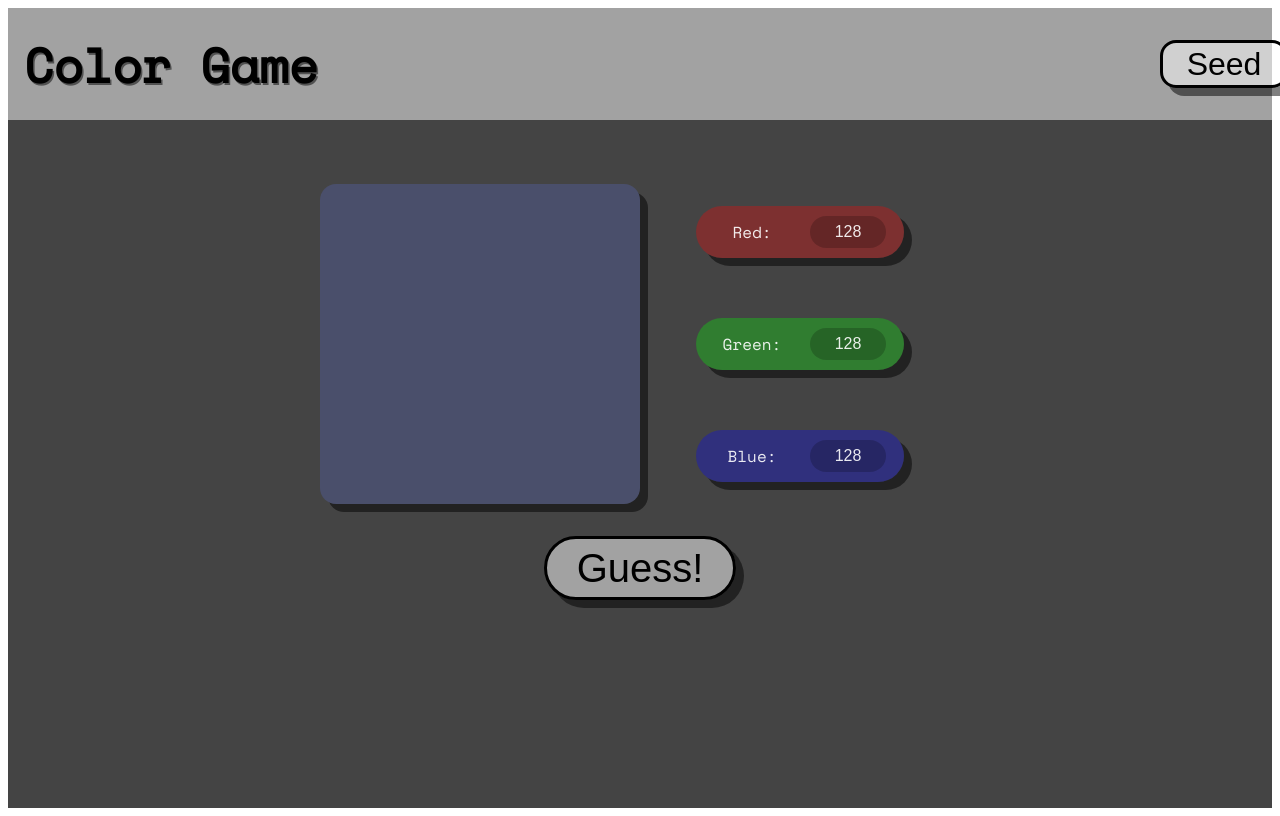
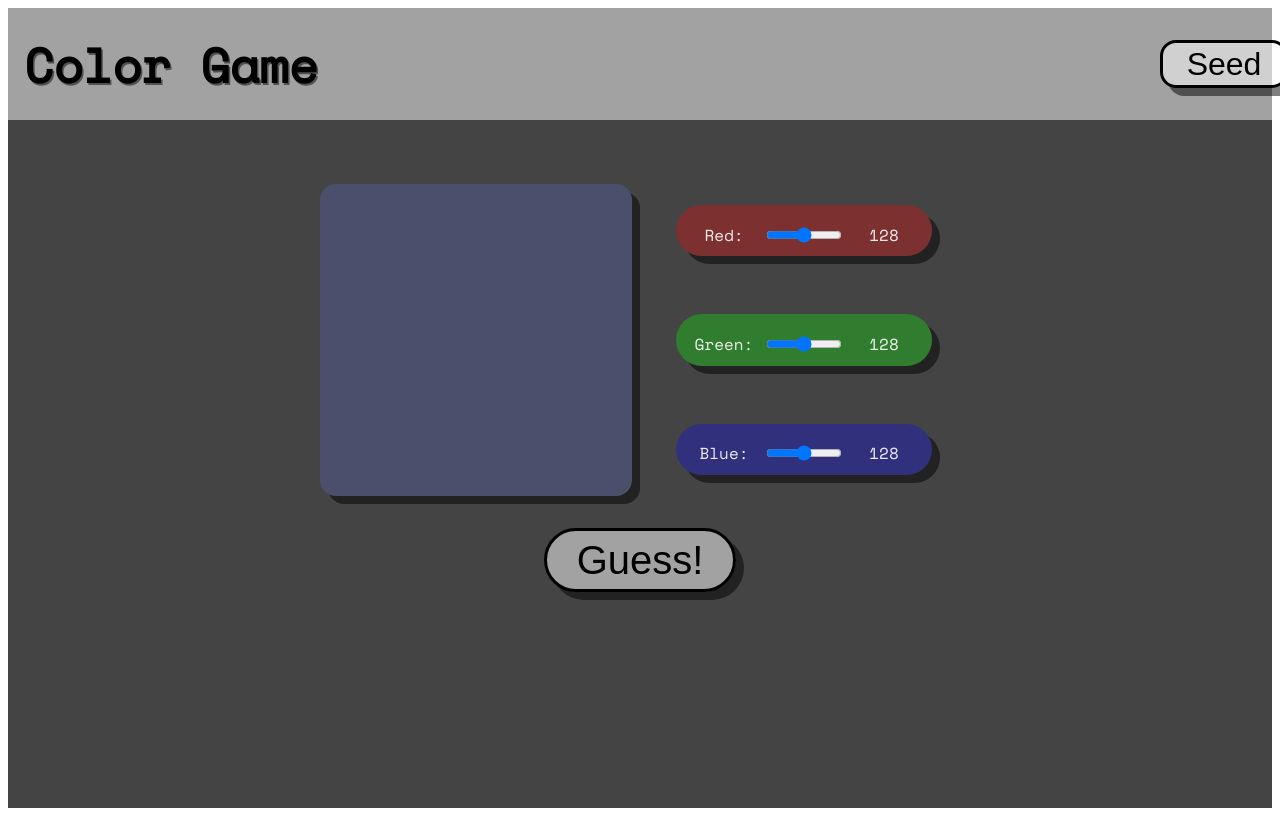
Before and after one commit to purduehackers/albers-challenge, a SvelteKit app: page /game/1 in a window 1280 px wide. Shown: the top 816 px of the page. Built offline with nearby package versions, Linux system fonts and the light colour scheme.

Commit message:
Use input type="range"

```diff
--- a/src/lib/Guesser.svelte
+++ b/src/lib/Guesser.svelte
@@ -15,15 +15,18 @@
 <main>
 	<label>
 		Red:
-		<input type="number" min="0" max="255" bind:value={selection.r}/>
+		<input type="range" min="0" max="255" bind:value={selection.r}/>
+		<p>{selection.r}</p>
 	</label>
 	<label>
 		Green:
-		<input type="number" min="0" max="255" bind:value={selection.g}/>
+		<input type="range" min="0" max="255" bind:value={selection.g}/>
+		<p>{selection.g}</p>
 	</label>
 	<label>
 		Blue:
-		<input type="number" min="0" max="255" bind:value={selection.b}/>
+		<input type="range" min="0" max="255" bind:value={selection.b}/>
+		<p>{selection.b}</p>
 	</label>
 </main>
 
@@ -40,7 +43,7 @@
 		place-items: center;
 	}
 	label {
-		width: 12rem;
+		width: 15rem;
 		height: 3rem;
 		border-radius: 2rem;
 		padding: 0.1rem 0.5rem;
@@ -48,7 +51,7 @@
 		box-shadow: 0.5rem 0.5rem 0rem rgba(0, 0, 0, 0.5);
 		display: grid;
 		place-items: center;
-		grid-template-columns: 1fr 1fr;
+		grid-template-columns: 1fr 1fr 1fr;
 		grid-template-rows: 1fr;
 		color: rgba(255, 255, 255, 0.9);
 		transition-duration: 0.1s;
@@ -88,10 +91,6 @@
 		-webkit-appearance: none;
 		margin: 0;
 	}
-	/* Firefox */
-	input[type='number'] {
-		appearance: textfield;
-	}
 
 	label:nth-child(1) {
 		background-color: rgba(255, 0, 0, 0.3);
--- a/src/routes/game/[slug]/+page.svelte
+++ b/src/routes/game/[slug]/+page.svelte
@@ -41,6 +41,7 @@
 		width: 80%;
 		padding: 2rem;
 		display: grid;
+		gap: 16px;
 		grid-template-columns: 1fr 1fr;
 		grid-template-rows: 1fr;
 		place-items: center;
```
